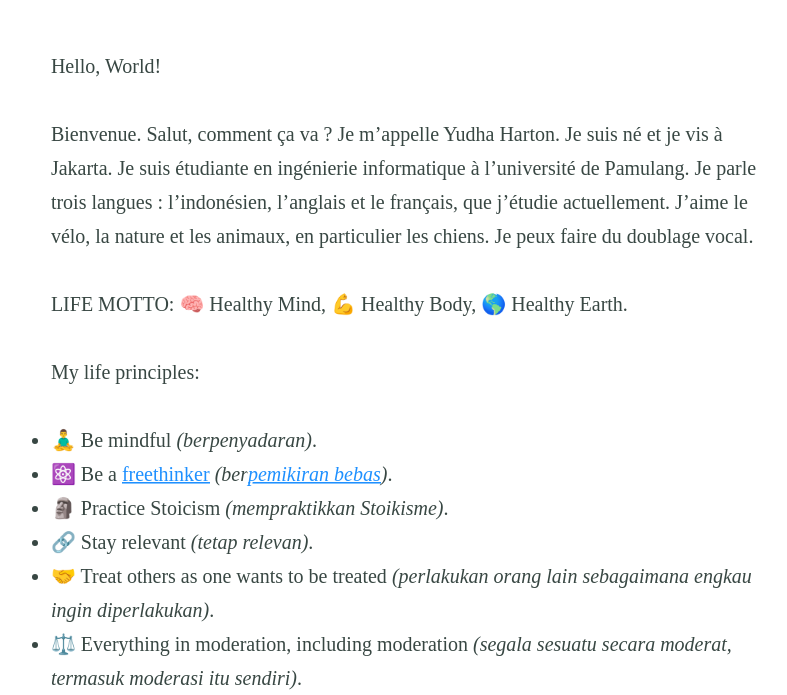
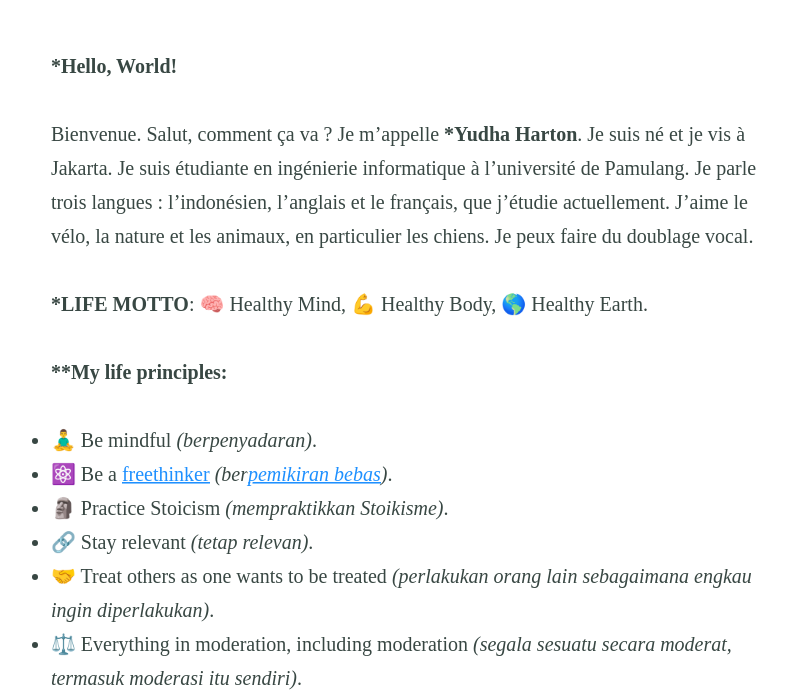
Before and after one commit to yudhaharton/yudhaharton.github.io, a Jekyll site: the page built from index.md, in a window 1280 px wide and 900 px high, scrolled down 223 px, cut to the strip 205-900 px from the top of the window. Shown: the whole strip, without its empty margins (232-1019 px from the left). Built offline with Jekyll 4.4.1, drawn with Linux system fonts in a browser that asks for light colours; some web fonts are replaced; some of the changed text lies outside the part shown.

```diff
--- a/index.md
+++ b/index.md
@@ -5,13 +5,13 @@ feature_image: "https://i.ibb.co/dP6PRSN/IRWN2699.jpg"
 excerpt: ""
 ---
 
-Hello, World!
+***Hello, World!**
 
-Bienvenue. Salut, comment ça va ? Je m'appelle Yudha Harton. Je suis né et je vis à Jakarta. Je suis étudiante en ingénierie informatique à l'université de Pamulang. Je parle trois langues : l'indonésien, l'anglais et le français, que j'étudie actuellement. J'aime le vélo, la nature et les animaux, en particulier les chiens. Je peux faire du doublage vocal.
+Bienvenue. Salut, comment ça va ? Je m'appelle ***Yudha Harton**. Je suis né et je vis à Jakarta. Je suis étudiante en ingénierie informatique à l'université de Pamulang. Je parle trois langues : l'indonésien, l'anglais et le français, que j'étudie actuellement. J'aime le vélo, la nature et les animaux, en particulier les chiens. Je peux faire du doublage vocal.
 
-LIFE MOTTO: 🧠 Healthy Mind, 💪 Healthy Body, 🌎 Healthy Earth.
+***LIFE MOTTO**: 🧠 Healthy Mind, 💪 Healthy Body, 🌎 Healthy Earth.
 
-My life principles:
+****My life principles:**
 - 🧘‍♂️ Be mindful _(berpenyadaran)_.
 - ⚛️ Be a [freethinker](https://en.wikipedia.org/wiki/Freethought) _(ber[pemikiran bebas](https://id.wikipedia.org/wiki/Pemikiran_bebas))_.
 - 🗿 Practice Stoicism _(mempraktikkan Stoikisme)_.
@@ -20,7 +20,7 @@ My life principles:
 - ⚖️ Everything in moderation, including moderation _(segala sesuatu secara moderat, termasuk moderasi itu sendiri)_.
 - ✅ Finish what started _(selesaikan apa yang dimulai)_.
 
-A few pages on this site:
+****A few pages on this site:**
 - [📝/blog](/blog) berisi tulisanku.
 - [📲/social-media](/social-media) berisi daftar semua akun media yang miliki.
 - [🙌/joined-community](/joined-community) berisi daftar komunitas yang kuikuti berserta foto.
```
